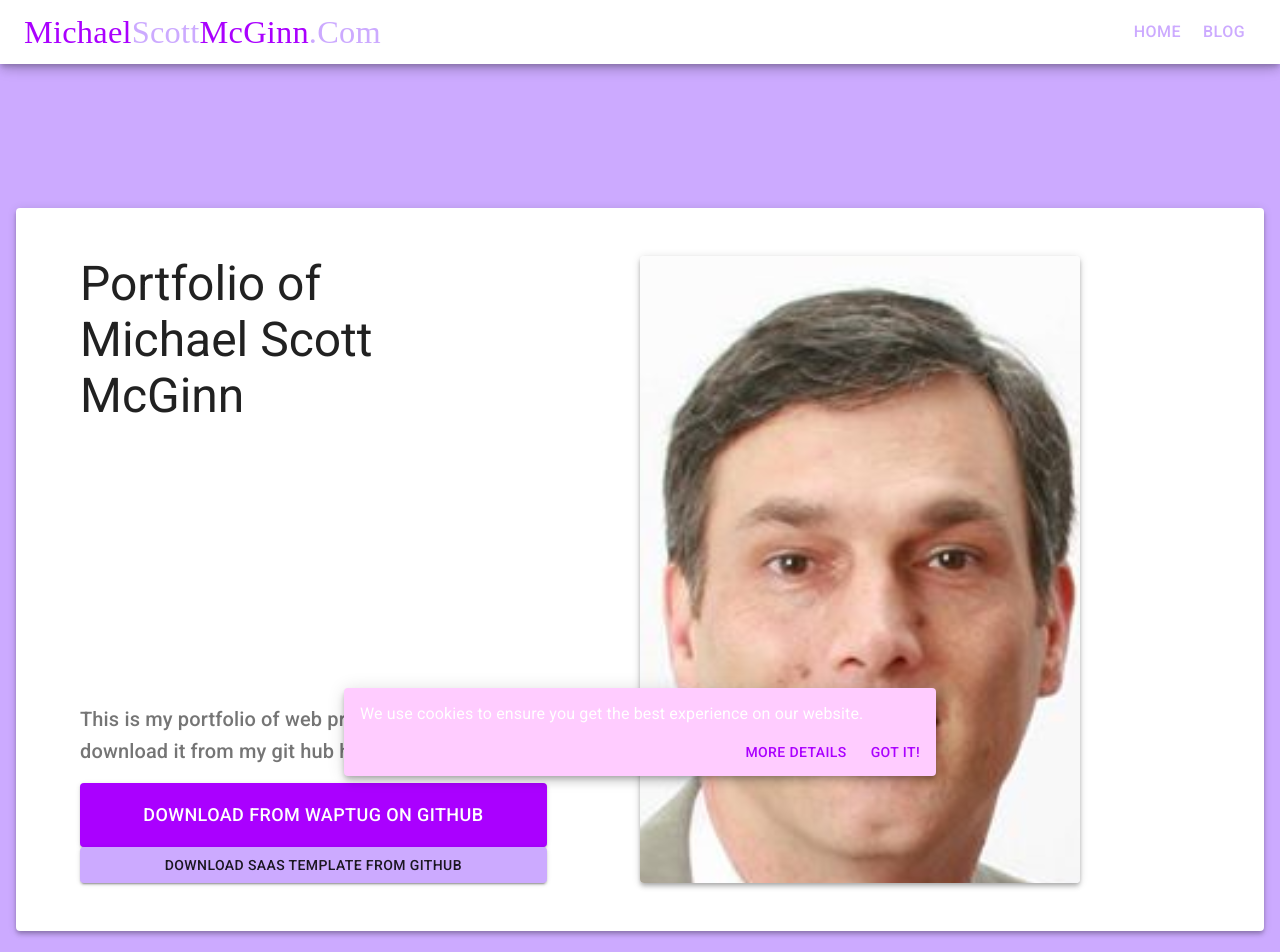
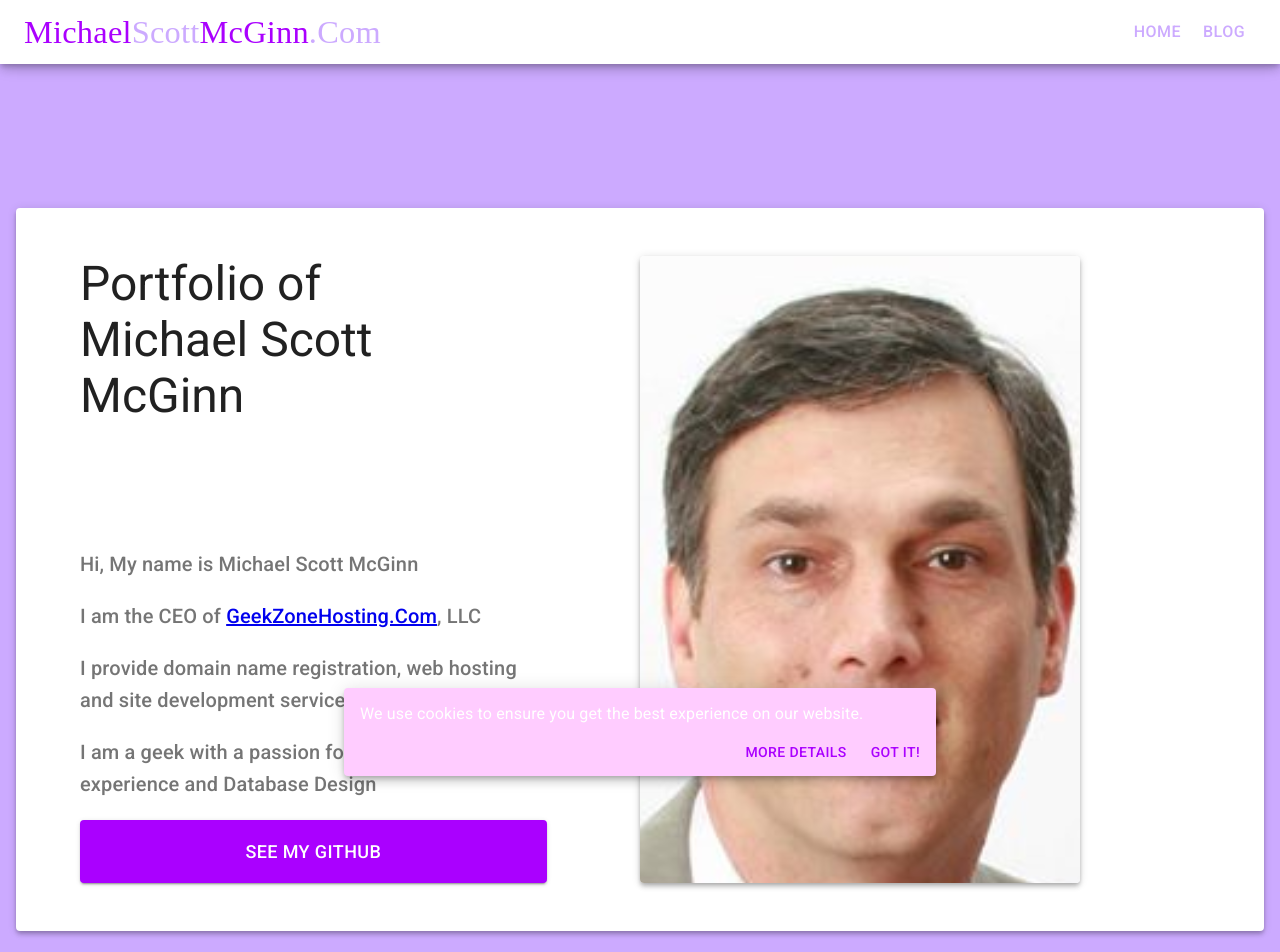
Before and after one commit to waptug/MyPortfolio, a React (Create React App) app: page / in a window 1280 px wide. Shown: the top 952 px of the page. Built offline with nearby package versions, Linux system fonts and the light colour scheme; a web font is replaced by a local one.

Commit message:
Edited info in HeadSection

```diff
--- a/src/logged_out/components/home/HeadSection.js
+++ b/src/logged_out/components/home/HeadSection.js
@@ -132,7 +132,15 @@ function HeadSection(props) {
                             variant={isWidthUp("lg", width) ? "h6" : "body1"}
                             color="textSecondary"
                           >
-                            This is my portfolio of web projects. You may download it from my git hub here.
+                           <p>Hi, My name is
+Michael Scott McGinn</p>
+<p>I am the CEO of <a href="https://GeekZoneHosting.Com" target="_blank">GeekZoneHosting.Com</a>, LLC</p>
+<p>
+I provide domain name registration, web hosting and
+site development services.</p>
+<p>
+I am a geek with a passion for responsive user experience
+and Database Design</p>
                           </Typography>
                         </Box>
                         <Button
@@ -143,19 +151,10 @@ function HeadSection(props) {
                           classes={{ label: classes.extraLargeButtonLabel }}
                           href="https://github.com/waptug"
                         >
-                          Download from WapTug on GitHub
+                          See my GitHub
                         </Button>
 
-                        <Button
-                          variant="contained"
-                          color="secondary"
-                          fullWidth
-                          className={classes.LargeButton}
-                          classes={{ label: classes.LargeButtonLabel }}
-                          href="https://github.com/dunky11/react-saas-template"
-                        >
-                          Download SaaS Template from GitHub
-                        </Button>
+
                       </div>
                     </Box>
                   </Grid>
```
